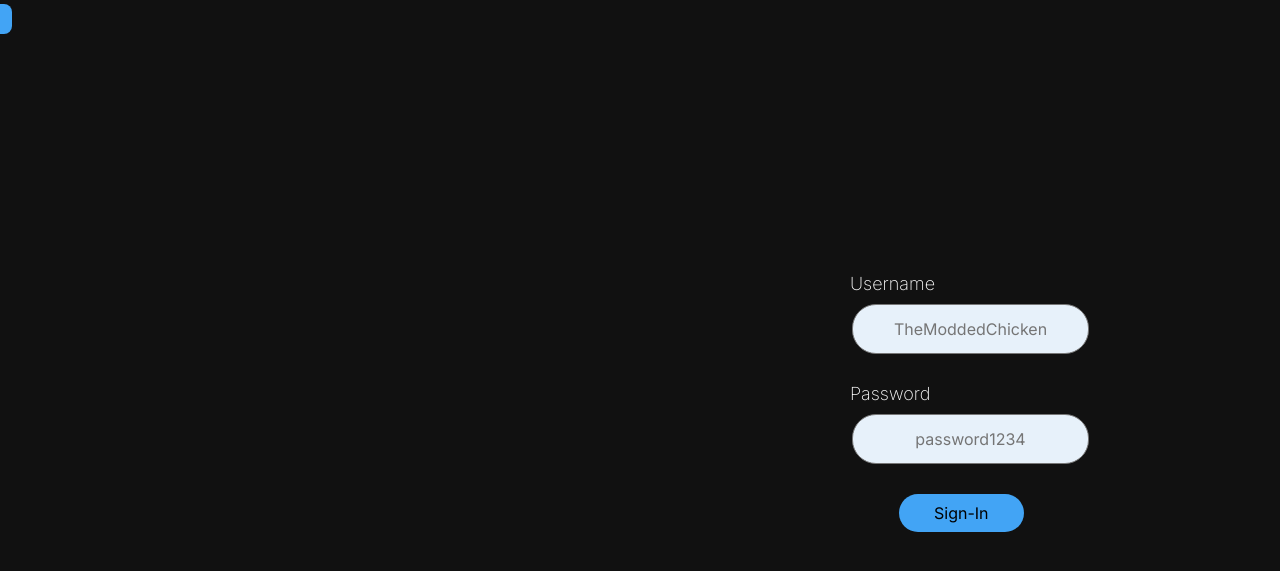
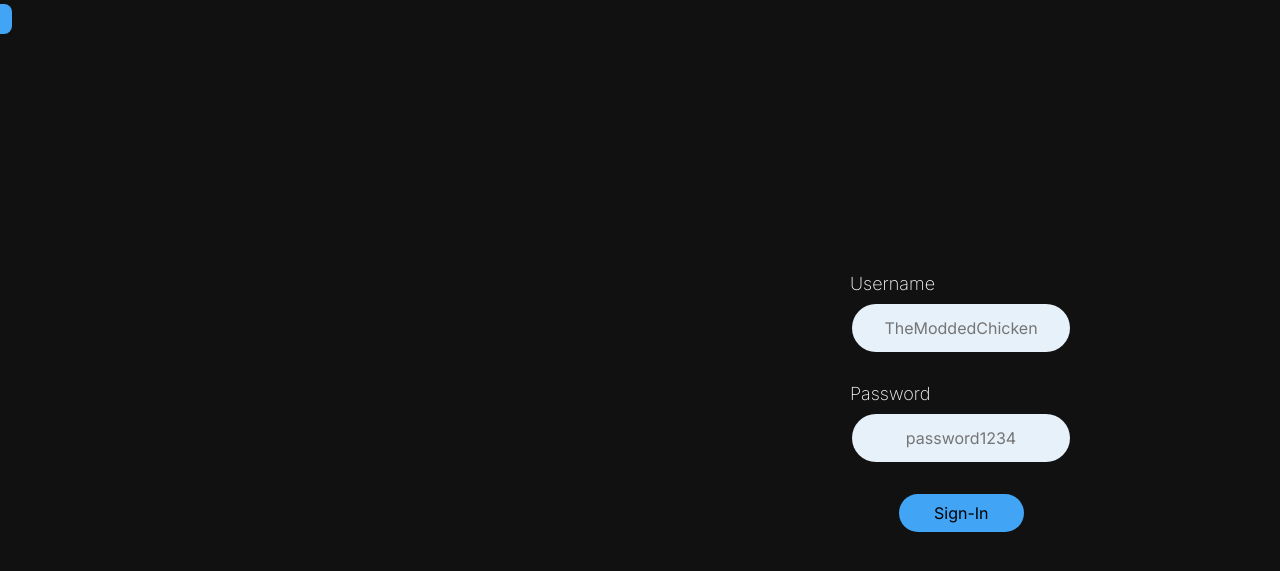
Before and after one commit to TheModdedChicken/the-board, a PHP site: page /login.html in a window 1280 px wide. Shown: the top 571 px of the page. Run offline with PHP 8.4, Linux system fonts and the light colour scheme.

Commit message:
login update

```diff
--- a/login.css
+++ b/login.css
@@ -129,8 +129,7 @@ h2, p {
 
 .login-username {
     background-color: #e7f1fa;
-    border: thick 100px #111111;
-    color: white;
+    border: none;
     padding: 14px 10px;
     text-align: center;
     text-decoration: none;
@@ -146,12 +145,12 @@ h2, p {
     top: 300px;
     resize: none;
     outline: none;
+    width: 198px;
 }
 
 .login-password {
     background-color: #e7f1fa;
-    border: thick 100px #111111;
-    color: white;
+    border: none;
     padding: 14px 10px;
     text-align: center;
     text-decoration: none;
@@ -167,6 +166,7 @@ h2, p {
     top: 410px;
     resize: none;
     outline: none;
+    width: 198px;
 }
 
 .signin-button {
--- a/login.html
+++ b/login.html
@@ -9,8 +9,9 @@
 
     <body>
         <script src="login.js"></script>
-        <textarea class="login-username" id="login-username" placeholder="TheModdedChicken" rows="1"></textarea>
-        <textarea class="login-password" id="login-password" placeholder="password1234" rows="1"></textarea>
+        <input class="login-username" id="login-username" placeholder="TheModdedChicken" type="text"></input>
+        <!--textarea class="login-password" id="login-password" for="login-password" placeholder="password1234" rows="1" type="password"></textarea-->
+        <input class="login-password" id="login-password" placeholder="password1234" type="password">
         <h2 class="login-screen-text" style="top: 275px;">Username</h2>
         <h2 class="login-screen-text" style="top: 385px;">Password</h2>
         <button class="signin-button" onclick="login();">Sign-In</button>
```
